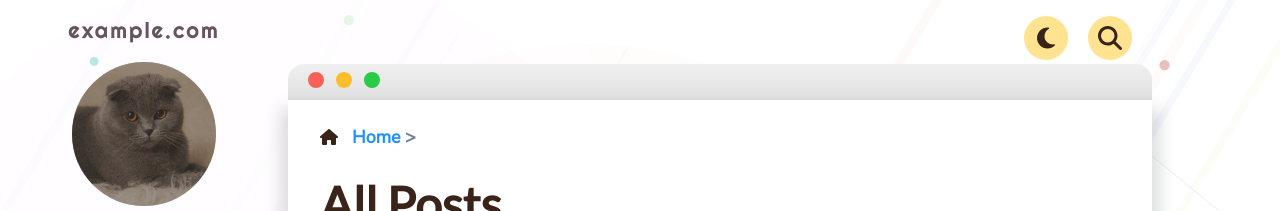
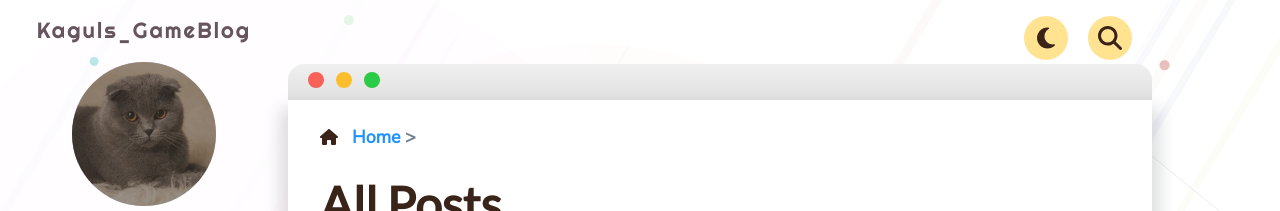
Before and after one commit to Kaguls/kaguls.github.io, a Jekyll site: the page built from _pages/index.md, in a window 1280 px wide. Shown: the top 211 px of the page. Built offline with Jekyll 4.4.1, drawn with Linux system fonts in a browser that asks for light colours.

Commit message:
타이틀 이름 변경

```diff
--- a/Gemfile
+++ b/Gemfile
@@ -9,7 +9,6 @@ source "https://rubygems.org"
 # Happy Jekylling!
 gem "jekyll", ">= 3.9", "< 5.0"
 
-gem "jekyll-theme-clean-blog"
 # If you want to use GitHub Pages, remove the "gem "jekyll"" above and
 # uncomment the line below. To upgrade, run `bundle update github-pages`.
 # gem "github-pages", group: :jekyll_plugins
@@ -32,7 +31,7 @@ platforms :mingw, :x64_mingw, :mswin, :jruby do
 end
 
 # Performance-booster for watching directories on Windows
-gem "wdm", "~> 0.1.1", :platforms => [:mingw, :x64_mingw, :mswin]
+# gem "wdm", "~> 0.1.1", :platforms => [:mingw, :x64_mingw, :mswin]
 
 # Lock `http_parser.rb` gem to `v0.6.x` on JRuby builds since newer versions of the gem
 # do not have a Java counterpart.
--- a/_config.yml
+++ b/_config.yml
@@ -1,4 +1,4 @@
-title: example.com
+title: Kaguls_GameBlog
 description: "Satellite - jekyll blog theme"
 logo_img: "/assets/img/favicon.webp"
 profile_img: "/assets/img/profile.webp"
```
